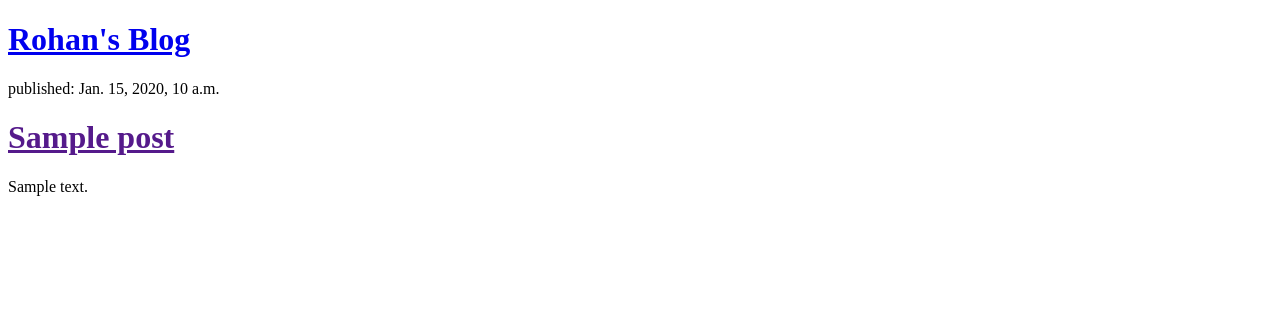
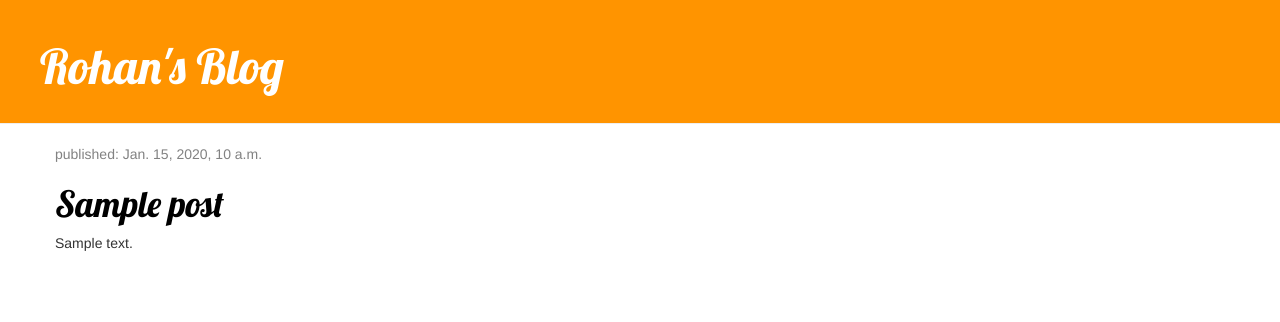
Before and after one commit to Rohan0980/my_first_blog, a Django app: template blog/templates/blog/post_list.html in a window 1280 px wide. Shown: the top 322 px of the page. Run offline with Django 3.2, Linux system fonts and the light colour scheme; the template is opened without the code that fills it: values that come from a table or form of the project are taken from there, others are empty; tables that the repository leaves empty hold one stand-in row (values such as "Sample post"); some libraries are stand-ins or nearby versions.

Commit message:
Bloc k commit.

```diff
--- /dev/null
+++ b/blog/static/css/blog.css
@@ -0,0 +1,51 @@
+h1 a {
+    color: #FCA205;
+    font-family: 'Lobster';
+}
+
+.page-header {
+    background-color: #ff9400;
+    margin-top: 0;
+    padding: 20px 20px 20px 40px;
+}
+
+.page-header h1, .page-header h1 a, .page-header h1 a:visited, .page-header h1 a:active {
+    color: #ffffff;
+    font-size: 36pt;
+    text-decoration: none;
+}
+
+.content {
+    margin-left: 40px;
+}
+
+h1, h2, h3, h4 {
+    font-family: 'Lobster', cursive;
+}
+
+.date {
+    color: #828282;
+}
+
+.save {
+    float: right;
+}
+
+.post-form textarea, .post-form input {
+    width: 100%;
+}
+
+.top-menu, .top-menu:hover, .top-menu:visited {
+    color: #ffffff;
+    float: right;
+    font-size: 26pt;
+    margin-right: 20px;
+}
+
+.post {
+    margin-bottom: 70px;
+}
+
+.post h1 a, .post h1 a:visited {
+    color: #000000;
+}
--- /dev/null
+++ b/blog/templates/blog/base.html
@@ -0,0 +1,26 @@
+{% load static %}
+<!DOCTYPE html>
+<html lang="en">
+    <head>
+        <meta charset="UTF-8">
+        <title>Rohan's Blog</title>
+        <link rel="stylesheet" href="//maxcdn.bootstrapcdn.com/bootstrap/3.2.0/css/bootstrap.min.css">
+        <link rel="stylesheet" href="//maxcdn.bootstrapcdn.com/bootstrap/3.2.0/css/bootstrap-theme.min.css">
+        <link href="//fonts.googleapis.com/css?family=Lobster&subset=latin,latin-ext" rel="stylesheet" type="text/css">
+        <link rel="stylesheet" href="{% static 'css/blog.css' %}">
+    </head>
+    <body>
+        <div class="page-header">
+            <h1><a href="/">Rohan's Blog</a> </h1>
+        </div>
+
+        <div class="content container">
+            <div class="row">
+                <div class="col-md-8">
+                    {% block content %}
+                    {% endblock %}
+                </div>
+            </div>
+        </div>
+    </body>
+</html>
--- a/blog/templates/blog/post_list.html
+++ b/blog/templates/blog/post_list.html
@@ -1,38 +1,13 @@
-<!DOCTYPE html>
-<html lang="en">
-<head>
-    <meta charset="UTF-8">
-    <title>Rohan's Blog</title>
-</head>
-<body>
-    <div>
-        <h1><a href="/">Rohan's Blog</a> </h1>
-    </div>
+{% extends 'blog/base.html' %}
 
-   <!-- <div>
-        <p>published: 14.06.2014, 12:14</p>
-        <h2><a href="">My first post</a></h2>
-        <p>Aenean eu leo quam. Pellentesque ornare sem lacinia quam venenatis vestibulum. Donec id elit non mi porta gravida at eget metus. Fusce dapibus, tellus ac cursus commodo, tortor mauris condimentum nibh, ut fermentum massa justo sit amet risus.</p>
-    </div>
-
-    <div>
-        <p>published: 14.06.2014, 12:14</p>
-        <h2><a href="">My second post</a></h2>
-        <p>Aenean eu leo quam. Pellentesque ornare sem lacinia quam venenatis vestibulum. Donec id elit non mi porta gravida at eget metus. Fusce dapibus, tellus ac cursus commodo, tortor mauris condimentum nibh, ut f.</p>
-    </div>
--->
-    <!--{{ posts }}
+{% block content %}
     {% for post in posts %}
-        {{ post }}
-    {% endfor %}-->
-    {% for post in posts %}
-    <div>
-        <p>published: {{ post.created_date }}</p>
-        <h1><a href="">{{ post.title }}</a> </h1>
-        <p>{{ post.text|linebreaksbr }}</p>
-    </div>
+        <div class="post">
+            <div class="date">
+                <p>published: {{ post.created_date }}</p>
+            </div>
+            <h1><a href="">{{ post.title }}</a></h1>
+            <p>{{ post.text|linebreaksbr }}</p>
+        </div>
     {% endfor %}
-
-
-</body>
-</html>
+{% endblock %}
```
